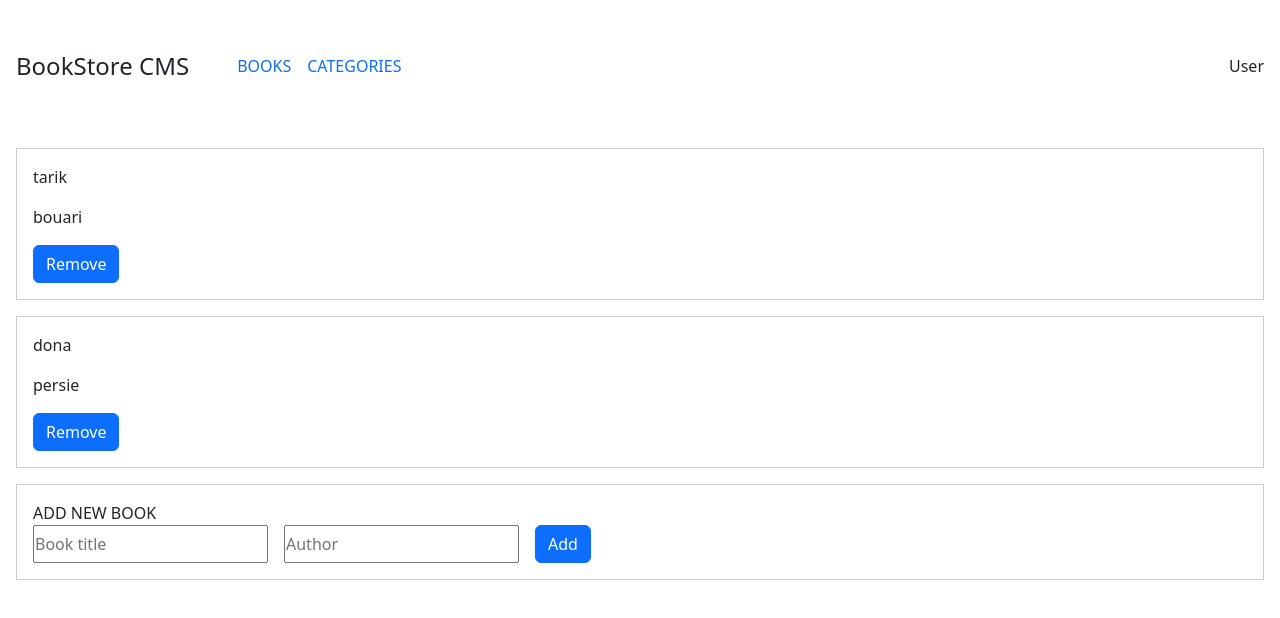
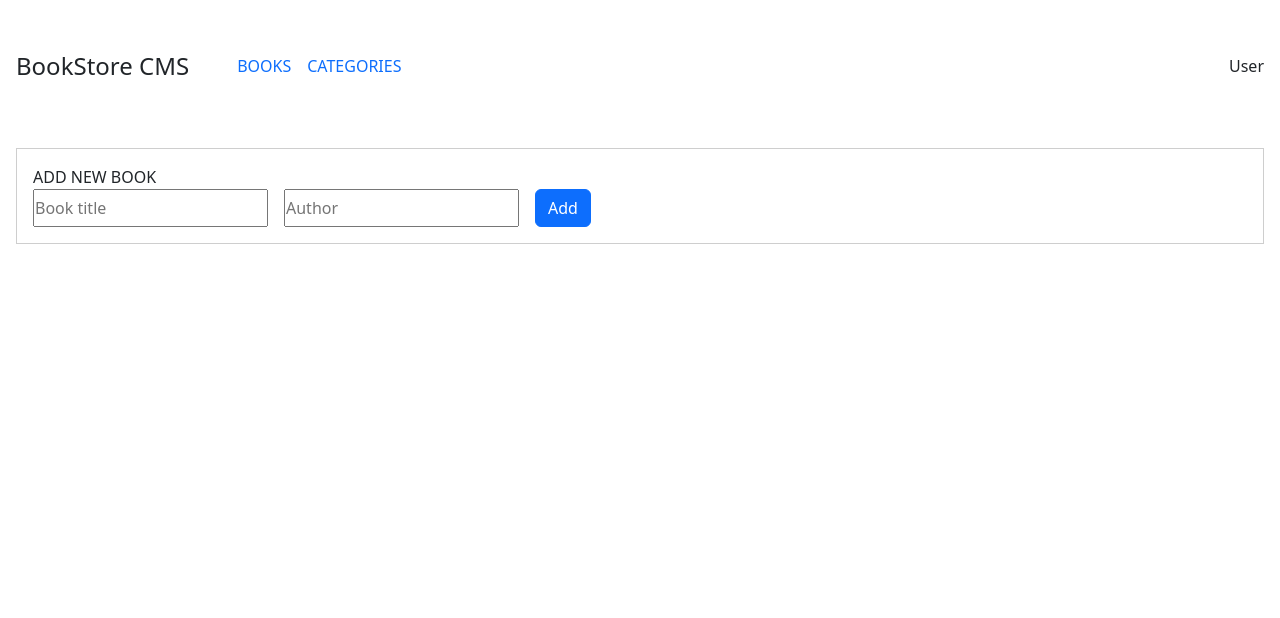
Before and after one commit to tarikbouari/Bookstore, a React (Create React App) app: page / in a window 1280 px wide. Shown: the top 618 px of the page. Built offline with nearby package versions, Linux system fonts and the light colour scheme.

Commit message:
fetch data from the redux store

```diff
--- a/src/components/DisplayBook.js
+++ b/src/components/DisplayBook.js
@@ -1,13 +1,10 @@
 import React from 'react';
+import { useSelector } from 'react-redux';
 import AddBook from './AddBook';
 import Book from './Book';
 
 const DisplayBook = () => {
-  const books = [
-    { title: 'tarik', author: 'bouari', id: 1 },
-    { title: 'dona', author: 'persie', id: 2 },
-  ];
-
+  const books = useSelector((state) => state.book);
   return (
     <div>
       {books.map((book) => (
```
